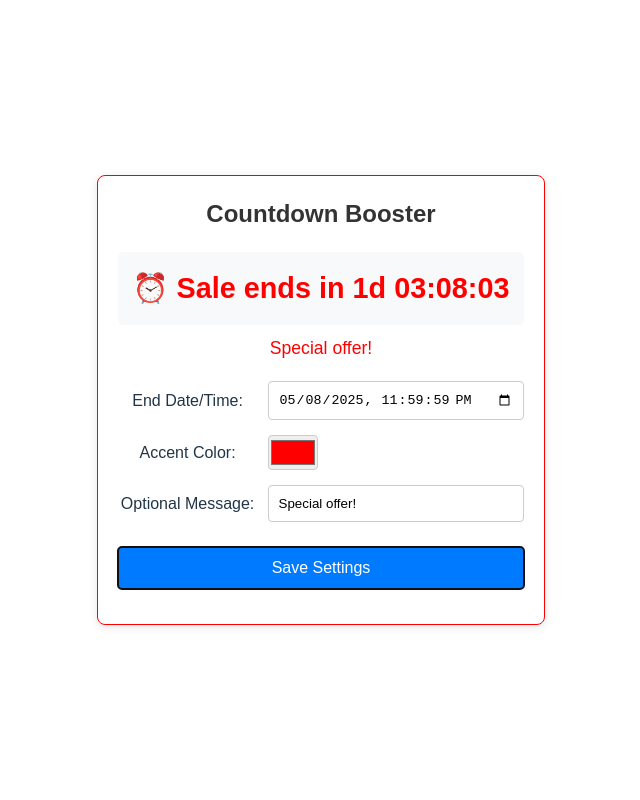
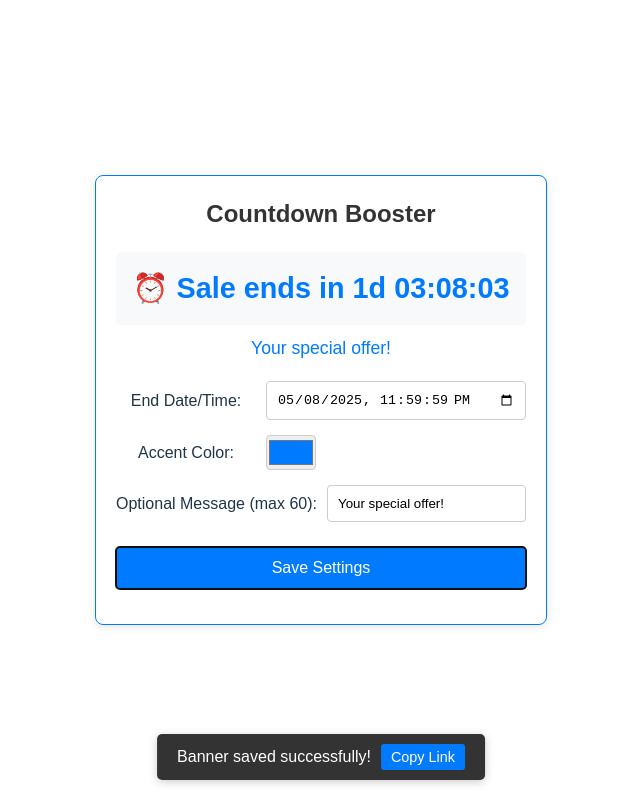
Before and after one commit to gaviral/react-app, a React (Vite) app: page / in a window 1280 px wide. Both pictures are taken after a click on the button "Save Settings". Shown: the whole page, without its empty margins (319-959 px from the left). Built offline with nearby package versions, Linux system fonts and the light colour scheme.

Commit message:
feat(countdown-booster): implement phase 3 functionality and persistence. Adds save button with mock API, toast notifications for save/copy, and localStorage draft persistence. Chore: Corrects sdlc.md roadmap formatting.

```diff
--- a/src/CountdownBooster.css
+++ b/src/CountdownBooster.css
@@ -5,7 +5,7 @@
     font-family: sans-serif;
     max-width: 500px;
     border-radius: 8px;
-  box-shadow: 0 2px 10px rgba(0,0,0,0.1);
+    box-shadow: 0 2px 10px rgba(0, 0, 0, 0.1);
 }
 
 .countdown-booster h2 {
@@ -36,6 +36,36 @@
     margin-bottom: 20px;
     font-size: 1.1em;
     font-weight: 500;
+}
+
+.toast-notification {
+    position: fixed;
+    bottom: 20px;
+    left: 50%;
+    transform: translateX(-50%);
+    background-color: #333;
+    color: white;
+    padding: 10px 20px;
+    border-radius: 5px;
+    box-shadow: 0 2px 10px rgba(0, 0, 0, 0.2);
+    z-index: 1000;
+    display: flex;
+    align-items: center;
+    gap: 10px;
+}
+
+.copy-link-button {
+    background-color: #007bff;
+    color: white;
+    border: none;
+    padding: 5px 10px;
+    border-radius: 3px;
+    cursor: pointer;
+    font-size: 0.9em;
+}
+
+.copy-link-button:hover {
+    background-color: #0056b3;
 }
 
 .controls div {
--- a/src/CountdownBooster.tsx
+++ b/src/CountdownBooster.tsx
@@ -10,6 +10,12 @@ interface TimeLeft {
     hours: number;
     minutes: number;
     seconds: number;
+}
+
+interface BoosterSettings {
+    endDate: string;
+    accentColor: string;
+    message: string;
 }
 
 const calculateDefaultEndDate = (): string => {
@@ -26,11 +32,40 @@ const calculateDefaultEndDate = (): string => {
     return `${year}-${month}-${day}T${hours}:${minutes}:${seconds}`;
 };
 
+const LOCAL_STORAGE_KEY = 'countdownBoosterDraft';
+
 const CountdownBooster: React.FC<CountdownBoosterProps> = () => {
-  const [endDate, setEndDate] = useState<string>(calculateDefaultEndDate());
-  const [accentColor, setAccentColor] = useState<string>('#FF0000'); // Placeholder
-  const [message, setMessage] = useState<string>('Special offer!'); // Placeholder
+    const [endDate, setEndDate] = useState<string>(() => {
+        const savedDraft = localStorage.getItem(LOCAL_STORAGE_KEY);
+        if (savedDraft) {
+            const settings: BoosterSettings = JSON.parse(savedDraft);
+            // Optional: Add validation for saved endDate, e.g., if it's in the past
+            if (new Date(settings.endDate) > new Date()) {
+                return settings.endDate;
+            }
+        }
+        return calculateDefaultEndDate();
+    });
+
+    const [accentColor, setAccentColor] = useState<string>(() => {
+        const savedDraft = localStorage.getItem(LOCAL_STORAGE_KEY);
+        return savedDraft ? JSON.parse(savedDraft).accentColor : '#007bff'; // Default blue
+    });
+
+    const [message, setMessage] = useState<string>(() => {
+        const savedDraft = localStorage.getItem(LOCAL_STORAGE_KEY);
+        return savedDraft ? JSON.parse(savedDraft).message : 'Your special offer!'; // Default message
+    });
+
     const [timeLeft, setTimeLeft] = useState<TimeLeft | null>(null);
+    const [showToast, setShowToast] = useState<boolean>(false);
+    const [toastMessage, setToastMessage] = useState<string>('');
+
+    // Effect for saving to local storage
+    useEffect(() => {
+        const settings: BoosterSettings = { endDate, accentColor, message };
+        localStorage.setItem(LOCAL_STORAGE_KEY, JSON.stringify(settings));
+    }, [endDate, accentColor, message]);
 
     const calculateTimeLeft = (targetDate: string): TimeLeft | null => {
         const difference = +new Date(targetDate) - +new Date();
@@ -57,6 +92,35 @@ const CountdownBooster: React.FC<CountdownBoosterProps> = () => {
         return () => clearInterval(timer); // Cleanup interval on unmount or when endDate changes
     }, [endDate]); // Rerun effect if endDate changes
 
+    const handleSave = () => {
+        const settings: BoosterSettings = { endDate, accentColor, message };
+        console.log('Saving settings to server (mock):', settings);
+        // Simulate API call
+        setTimeout(() => {
+            console.log('Server responded: Save successful (mock)');
+            setToastMessage('Banner saved successfully!');
+            setShowToast(true);
+            setTimeout(() => setShowToast(false), 3000); // Hide toast after 3 seconds
+        }, 1000);
+    };
+
+    const handleCopyLink = () => {
+        // In a real app, generate and copy a shareable link/embed code
+        const dummyLink = `https://example.com/countdown?endDate=${encodeURIComponent(endDate)}&color=${encodeURIComponent(accentColor)}&message=${encodeURIComponent(message)}`;
+        navigator.clipboard.writeText(dummyLink)
+            .then(() => {
+                setToastMessage('Link copied to clipboard!');
+                setShowToast(true);
+                setTimeout(() => setShowToast(false), 2000);
+            })
+            .catch(err => {
+                console.error('Failed to copy link: ', err);
+                setToastMessage('Failed to copy link.');
+                setShowToast(true);
+                setTimeout(() => setShowToast(false), 2000);
+            });
+    };
+
     const formatTime = (value: number) => String(value).padStart(2, '0');
 
     return (
@@ -82,6 +146,15 @@ const CountdownBooster: React.FC<CountdownBoosterProps> = () => {
                 </div>
             )}
 
+            {showToast && (
+                <div className="toast-notification">
+                    {toastMessage}
+                    {toastMessage === 'Banner saved successfully!' && (
+                        <button onClick={handleCopyLink} className="copy-link-button">Copy Link</button>
+                    )}
+                </div>
+            )}
+
             <div className="controls">
                 <div>
                     <label htmlFor="endDate">End Date/Time: </label>
@@ -95,12 +168,12 @@ const CountdownBooster: React.FC<CountdownBoosterProps> = () => {
                 </div>
 
                 <div>
-          <label htmlFor="message">Optional Message: </label>
+                    <label htmlFor="message">Optional Message (max 60): </label>
                     <input type="text" id="message" name="message" value={message} onChange={e => setMessage(e.target.value)} maxLength={60} />
                 </div>
 
                 <div>
-          <button>Save Settings</button>
+                    <button onClick={handleSave}>Save Settings</button>
                 </div>
             </div>
         </div>
```
Also changed, not shown: 1 other file (tests, documents, lock files or other folders). Lines whose indentation alone changed are shown as unchanged.
